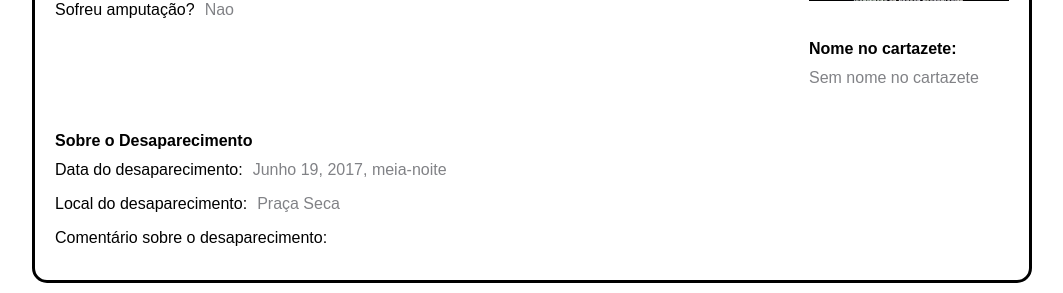
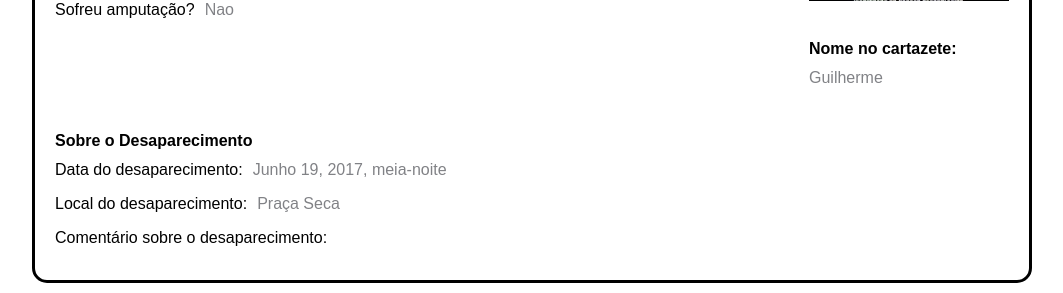
Before and after one commit to Projetos-BSI-UNIRIO/desaparecidos-rj-web, a Django app: page /webserver/desaparecidos/visualizar/1/ in a window 1280 px wide. Shown: the part 753-1046 px from the top of the page, without its empty margins (118-1181 px from the left). Run offline with Django 3.2, Linux system fonts and the light colour scheme; a user stored in the database is signed in; data comes from the database, SQL or seed files in the repository.

Commit message:
nome no cartazete

```diff
--- a/webserver/templates/desaparecido.html
+++ b/webserver/templates/desaparecido.html
@@ -73,8 +73,8 @@
                                 <p><!-- Gambiarra --></p>
                                 <br>
                                 <p class="label-paragraph">Nome no cartazete:</p>
-                                {% if pessoa.nome_no_cartazete %}
-                                <span class="grey-text">{{ pessoa.nome_no_cartazete }}</span>
+                                {% if pessoa.nome %}
+                                <span class="grey-text">{{ pessoa.nome }}</span>
                                 {% else %}
                                 <span class="grey-text">Sem nome no cartazete</span>
                                 {% endif %}
```
